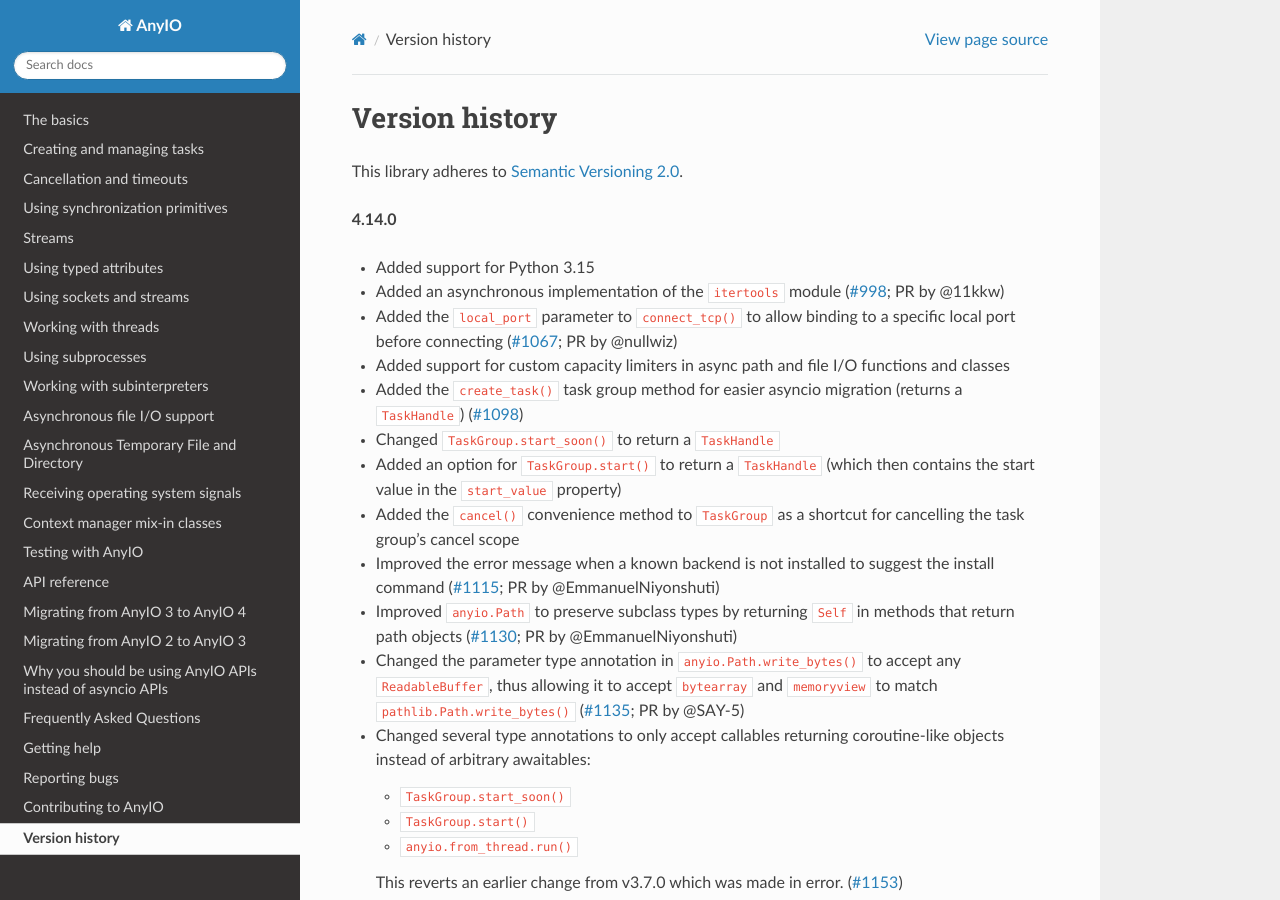
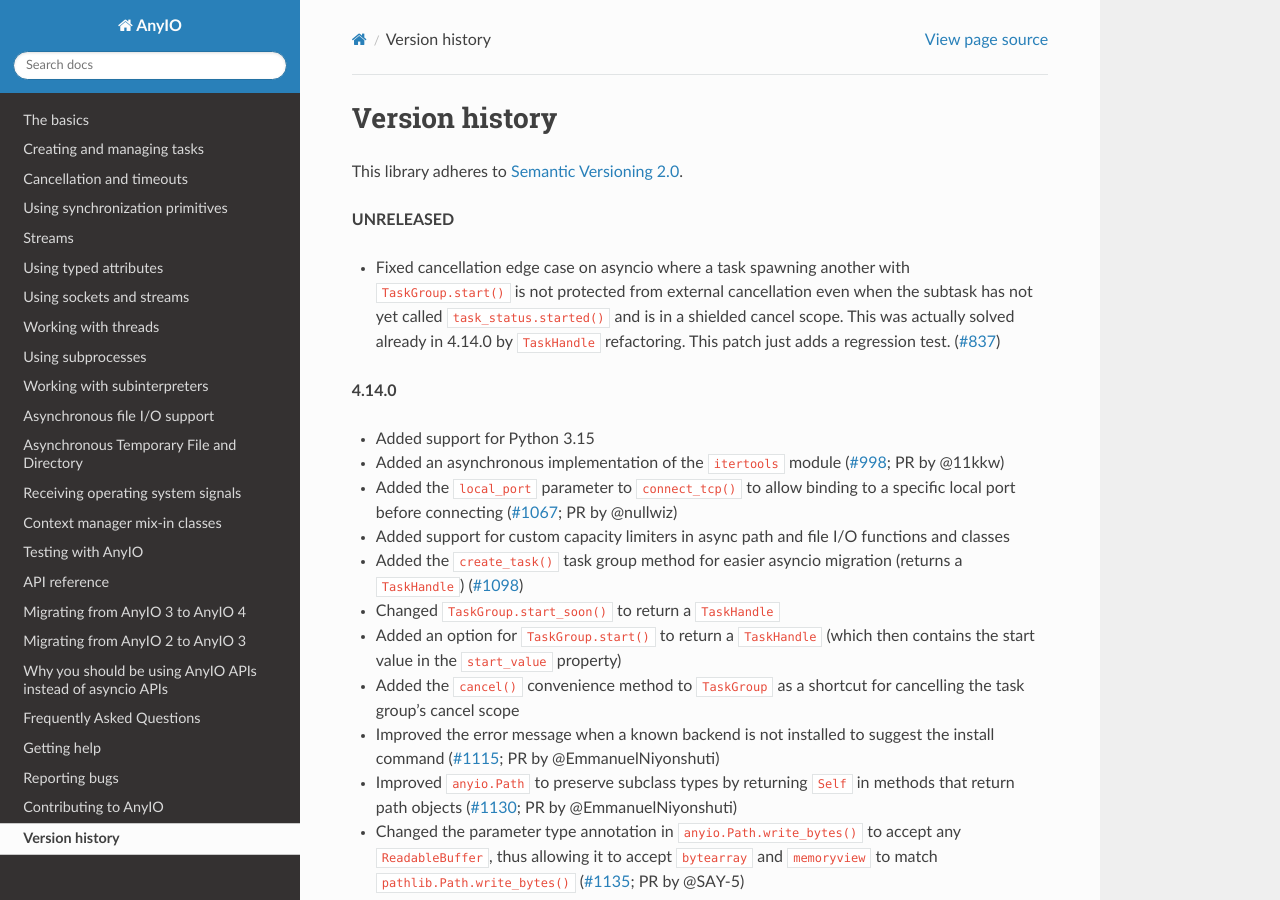
Before and after one commit to agronholm/anyio, a Sphinx documentation site: the page built from docs/versionhistory.rst, in a window 1280 px wide and 900 px high. Built offline with Sphinx 7.4.7 and the Read the Docs theme 3.1.0, drawn with Linux system fonts in a browser that asks for light colours; the version number could not be read and is left out.

Commit message:
Added test and changelog entry for #837

```diff
--- a/docs/versionhistory.rst
+++ b/docs/versionhistory.rst
@@ -2,6 +2,16 @@ Version history
 ===============
 
 This library adheres to `Semantic Versioning 2.0 <http://semver.org/>`_.
+
+**UNRELEASED**
+
+- Fixed cancellation edge case on asyncio where a task spawning another with
+  ``TaskGroup.start()`` is not protected from external cancellation even when
+  the subtask has not yet called ``task_status.started()`` and is in a shielded
+  cancel scope.
+  This was actually solved already in 4.14.0 by ``TaskHandle`` refactoring.
+  This patch just adds a regression test.
+  (`#837 <https://github.com/agronholm/anyio/issues/837>`_)
 
 **4.14.0**
 
```
Also changed, not shown: 1 other file.
